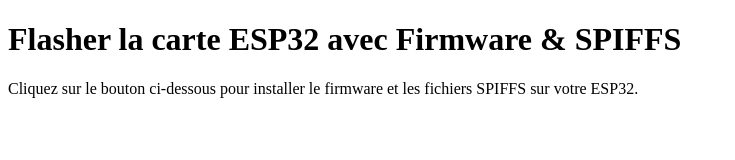
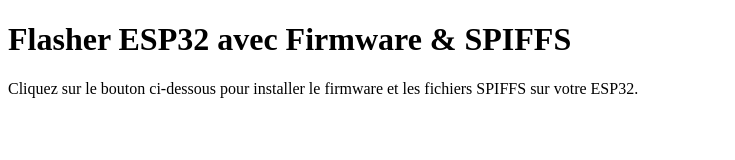
Before and after one commit to Sebrbo/PhysioPods_esp32_flasher, a plain HTML site: page index.html in a window 1280 px wide. Shown: the whole page, without its empty margins (0-735 px from the left). Drawn offline with Linux system fonts and the light colour scheme.

Commit message:
Update index.html

```diff
--- a/index.html
+++ b/index.html
@@ -3,11 +3,11 @@
 <head>
     <meta charset="UTF-8">
     <meta name="viewport" content="width=device-width, initial-scale=1.0">
-    <title>PhysioPods ESP32 Flasher</title>
+    <title>ESP32 Flasher</title>
     <script type="module" src="https://unpkg.com/esp-web-tools@10.0.1/dist/web/install-button.js"></script>
 </head>
 <body>
-    <h1>Flasher la carte ESP32 avec Firmware & SPIFFS</h1>
+    <h1>Flasher ESP32 avec Firmware & SPIFFS</h1>
     <p>Cliquez sur le bouton ci-dessous pour installer le firmware et les fichiers SPIFFS sur votre ESP32.</p>
     <esp-web-install-button manifest="manifest.json"></esp-web-install-button>
 </body>
```
